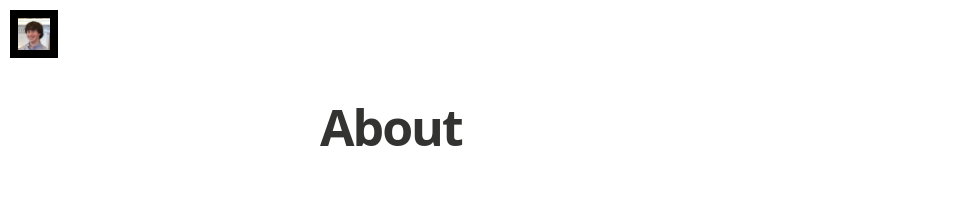
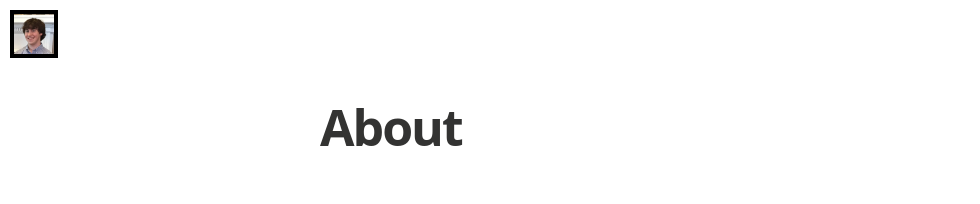
Before and after one commit to beachamc/beachamc.github.io, a Jekyll site: the page built from about.md, in a window 1280 px wide. Shown: the top 204 px of the page, without its empty margins (0-980 px from the left). Built offline with Jekyll 4.4.1, drawn with Linux system fonts in a browser that asks for light colours; nearby versions of some CDN libraries; some web fonts are replaced; Markdown is read by kramdown in place of the engine named in the settings.

Commit message:
fixing some css

```diff
--- a/css/main.sass
+++ b/css/main.sass
@@ -51,10 +51,10 @@
   .logo
     display: block
     position: absolute
-    top: $rs/2
-    left: $rs/2
-    width: $rs*2
-    height: $rs*2
+    top: $rs/4
+    left: $rs/4
+    width: $rs*2.5
+    height: $rs*2.5
     background-size: cover
     background-repeat: no-repeat
 
```
Also changed, not shown: 6 other files.
